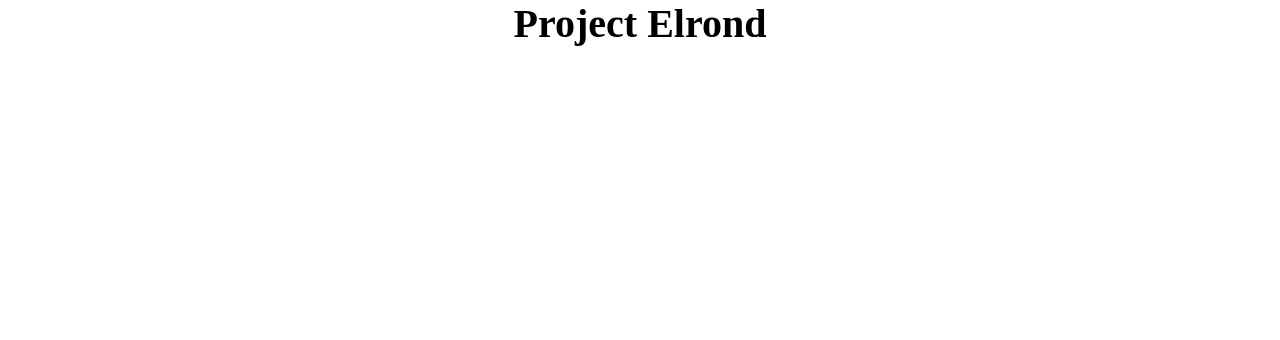
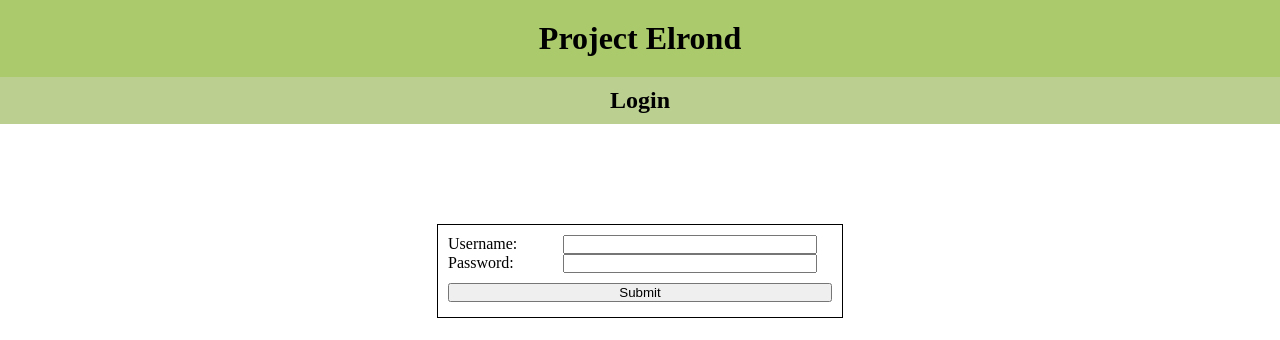
Before and after one commit to rutrum/elrond-front, a Vue app: page / in a window 1280 px wide. Shown: the top 340 px of the page. Built offline with nearby package versions, Linux system fonts and the light colour scheme.

Commit message:
Comment out vuetify and add login form

```diff
--- a/src/App.vue
+++ b/src/App.vue
@@ -14,3 +14,10 @@
         }
     }
 </script>
+
+<style>
+    * {
+        padding: 0;
+        margin: 0;
+    }
+</style>
--- a/src/components/Login.vue
+++ b/src/components/Login.vue
@@ -0,0 +1,41 @@
+<template>
+    <div id="login">
+        <h2 id="subtitle">{{ title }}</h2>
+        <form id="login-form">
+            <label>Username:</label><input type="text"></input><br>
+            <label>Password:</label><input type="password"></input>
+            <input id='submit' type="submit">
+        </form>
+    </div>
+</template>
+
+<script>
+    export default {
+        name: 'login',
+        data() {
+            return {
+                title: "Login"
+            }
+        }
+    }
+</script>
+
+<style>
+    label {
+        display: inline-block;
+        width: 30%;
+    }
+    input {
+        width: 65%;
+    }
+    #submit {
+        margin: 10px auto 5px auto;
+        width: 100%
+    }
+    #login-form {
+        margin: 100px auto;
+        width: 30%;
+        border: solid black 1px;
+        padding: 10px;
+    }
+</style>
--- a/src/components/Main.vue
+++ b/src/components/Main.vue
@@ -1,12 +1,18 @@
 <template>
     <div id="main">
-        <h1>{{ title }}</h1>
+        <h1 id="title">{{ title }}</h1>
+        <Login></Login>
     </div>
 </template>
 
 <script>
+    import Login from './Login.vue'
+
     export default {
         name: 'main',
+        components: {
+            Login
+        },
         data() {
             return {
                 title: "Project Elrond"
@@ -16,8 +22,14 @@
 </script>
 
 <style>
-    h1 {
+    #title {
         text-align: center;
-        font-size: 40px;
+        padding: 20px;
+        background-color: rgb(170, 202, 107);
+    }
+    #subtitle {
+        text-align: center;
+        padding: 10px;
+        background-color: rgb(187, 207, 145);
     }
 </style>
--- a/src/main.js
+++ b/src/main.js
@@ -1,6 +1,6 @@
 import '@babel/polyfill'
 import Vue from 'vue'
-import './plugins/vuetify'
+//import './plugins/vuetify'
 import App from './App.vue'
 
 Vue.config.productionTip = false
```
Also changed, not shown: src/components/HelloWorld.vue (deleted, +0 -44 lines). Lines whose indentation alone changed are shown as unchanged.
